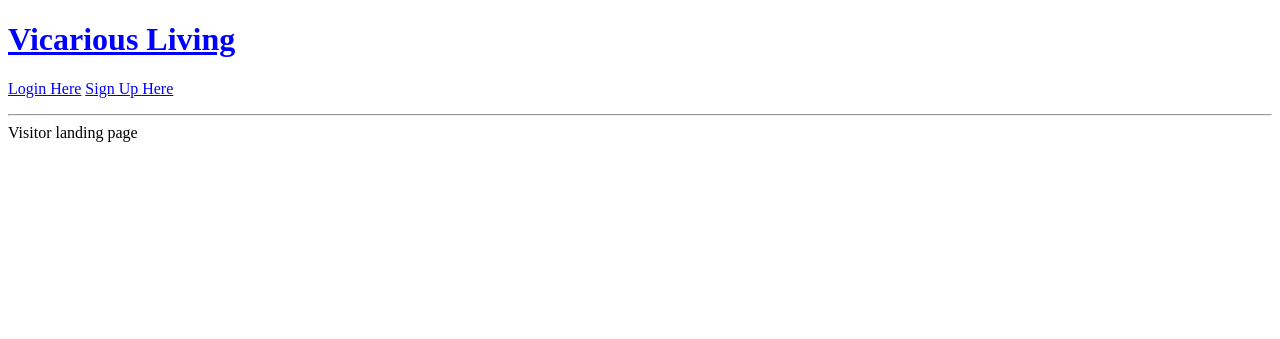
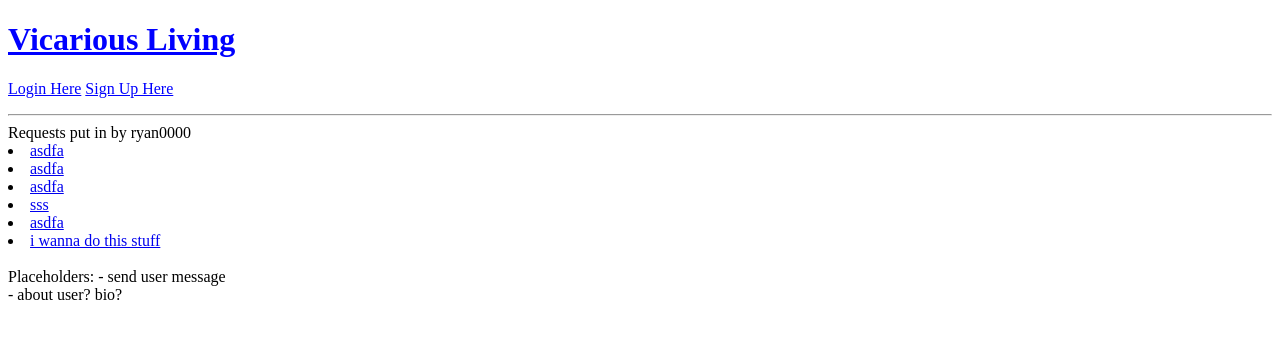
Before and after one commit to rahelling123/vicarious_again, a Django app: page /users/visitor/5 in a window 1280 px wide. Shown: the top 339 px of the page. Run offline with Django 3.2, Linux system fonts and the light colour scheme; data comes from the database, SQL or seed files in the repository; both versions use the stored data as it was after the commit.

Commit message:
more work on the dashboards

```diff
--- a/users/templates/users/visitor.html
+++ b/users/templates/users/visitor.html
@@ -2,6 +2,14 @@
 
 {% block content %}
 
-    Visitor landing page
+Requests put in by {{ user_home.username }}
+    {% for event in user_events %}
+        <li><a href="{% url 'event:event_detail' event.pk %}">{{ event.description }}</a></li>
+    {% endfor %}
+<br>
+
+Placeholders:
+    - send user message <br>
+    - about user? bio?
 
 {% endblock %}
--- a/users/views.py
+++ b/users/views.py
@@ -96,4 +96,7 @@ def test_model_view(request):
 
 
 def visitor(request, user_id):
-    return render(request, 'users/visitor.html')
+    user_events= User.objects.get(pk=user_id).event_set.all()
+    user_home = User.objects.get(pk=user_id)
+    context = {'user_events':user_events, 'user_home':user_home}
+    return render(request, 'users/visitor.html', context)
```
Also changed, not shown: db.sqlite3.
